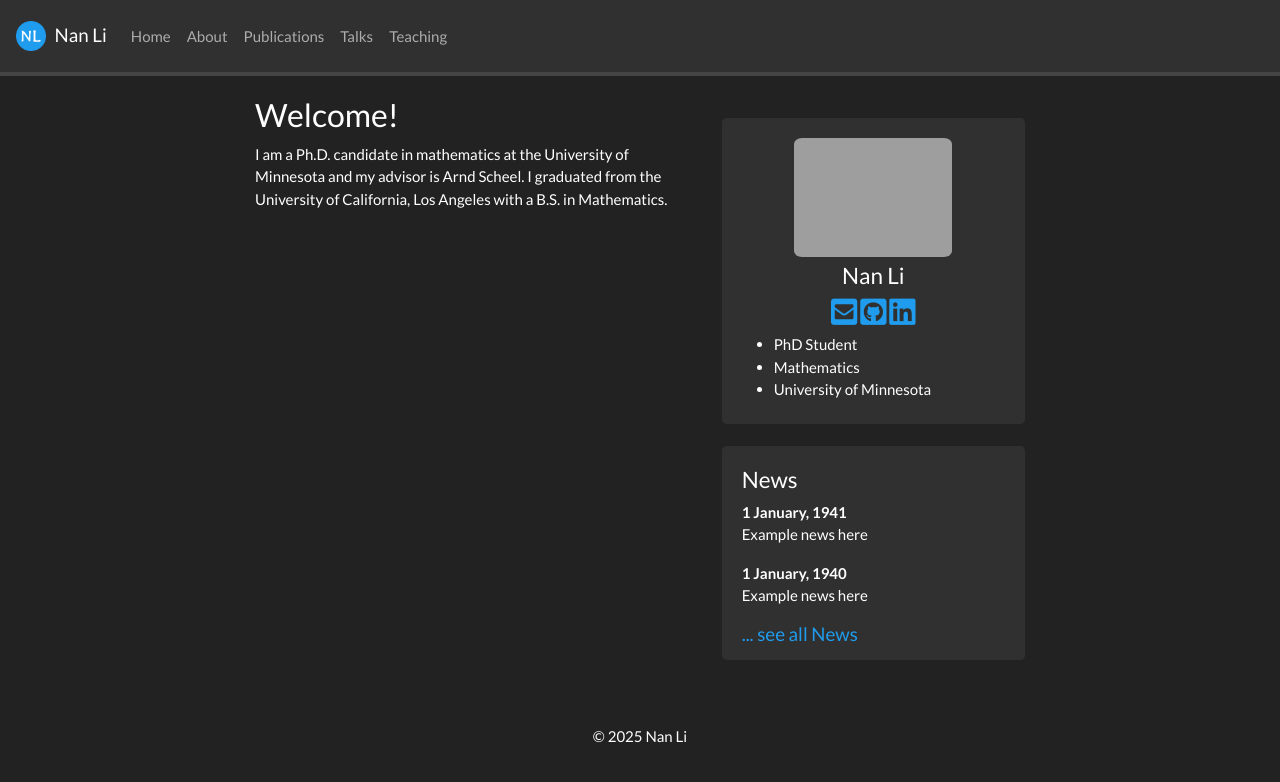
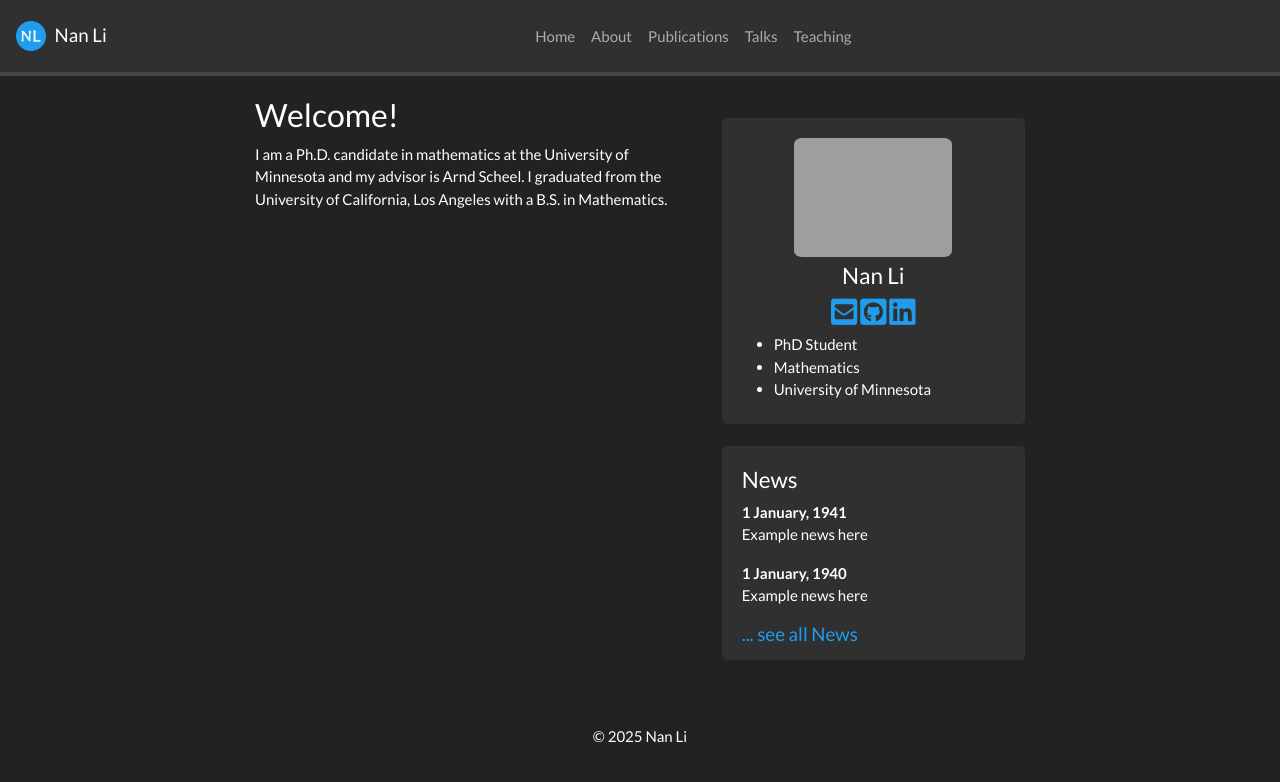
Before and after one commit to eigennan/eigennan.github.io, a Jekyll site: the page built from _pages/home.md, in a window 1280 px wide. Shown: the top 782 px of the page. Built offline with Jekyll 4.4.1, drawn with Linux system fonts in a browser that asks for light colours; a style sheet for code colours, icons or effects is not loaded.

Commit message:
Update header.html

```diff
--- a/_includes/header.html
+++ b/_includes/header.html
@@ -13,7 +13,7 @@ height="0" width="0" style="display:none;visibility:hidden"></iframe></noscript>
     </button>
 
     <div class="collapse navbar-collapse" id="navbarColor02">
-        <div class="navbar-nav mr-auto">
+        <div class="navbar-nav mx-auto">
             <a class="nav-item nav-link" href="{{ site.url }}{{ site.baseurl }}/">Home</a>
             {% for page in site.nav_pages %}
                 <a class="nav-item nav-link" href="{{ site.url }}{{ site.baseurl }}/{{page.name}}">{{page.name | capitalize }}</a>
```
